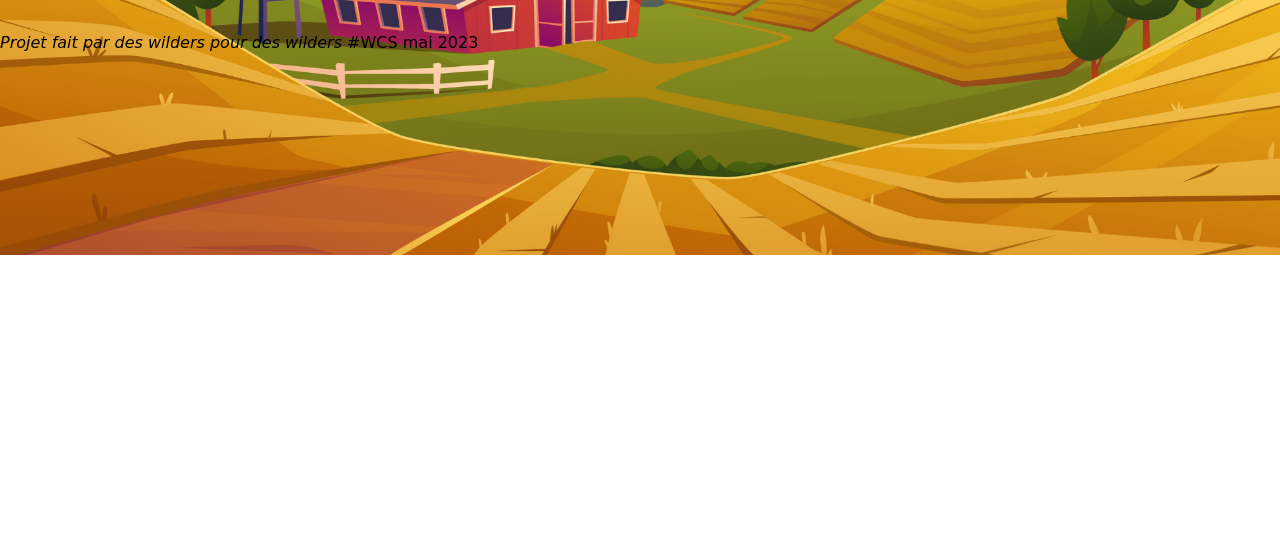
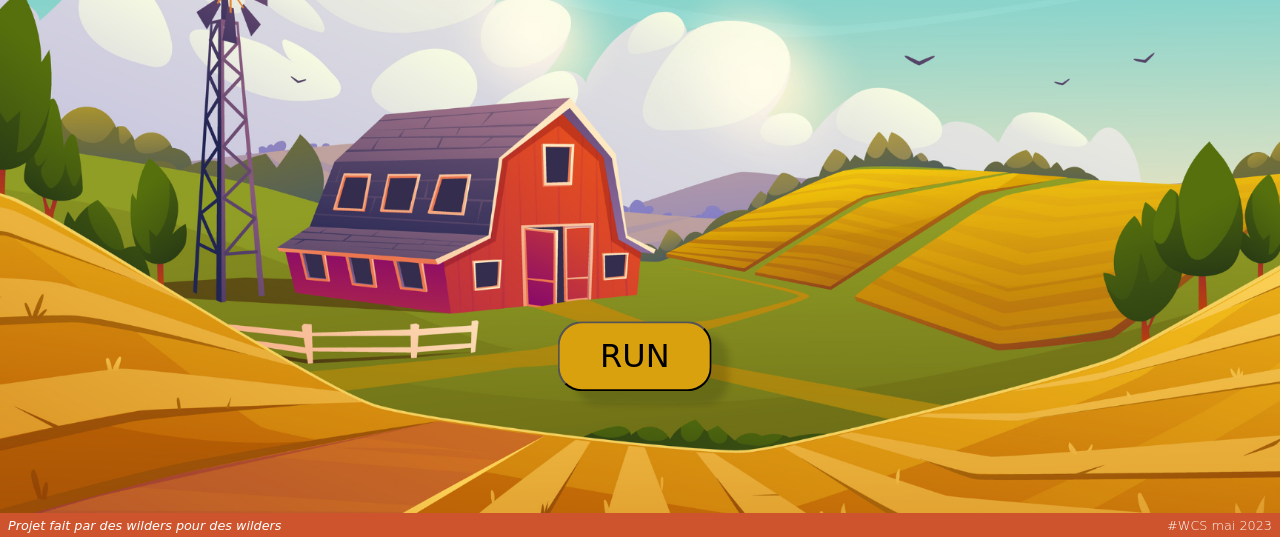
Before and after one commit to Ben-git01/Projet01, a plain HTML site: page index.html in a window 1280 px wide. Shown: the part 263-800 px from the top of the page. Drawn offline with Linux system fonts and the light colour scheme; a web font is replaced by a local one.

Commit message:
Oubli d'integrer feuille structure.css dans index

```diff
--- a/index.html
+++ b/index.html
@@ -8,6 +8,7 @@
 
     <link rel="stylesheet" href="style/Home.css">
     <link rel="stylesheet" href="style/NavBar.css">
+    <link rel="stylesheet" href="style/Structure.css">
 
     <title>Home - The Legend of Chicken</title>
 
```
